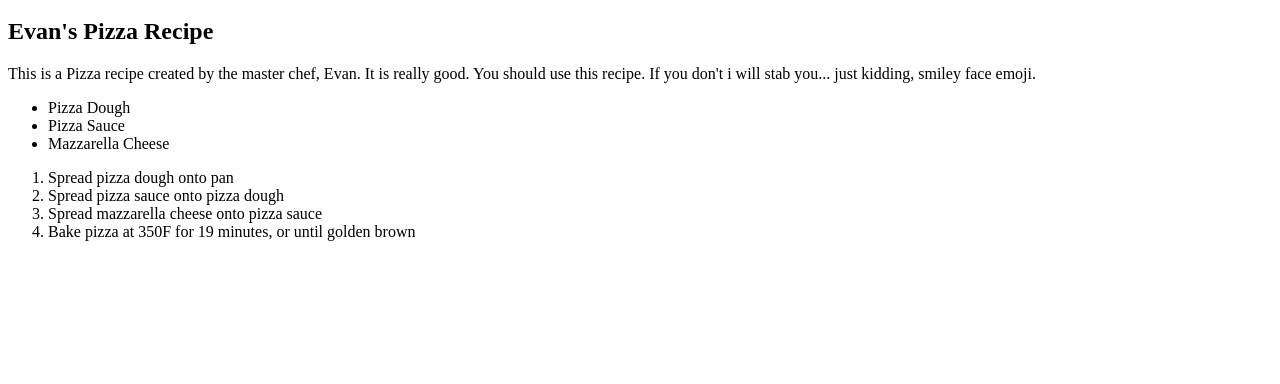
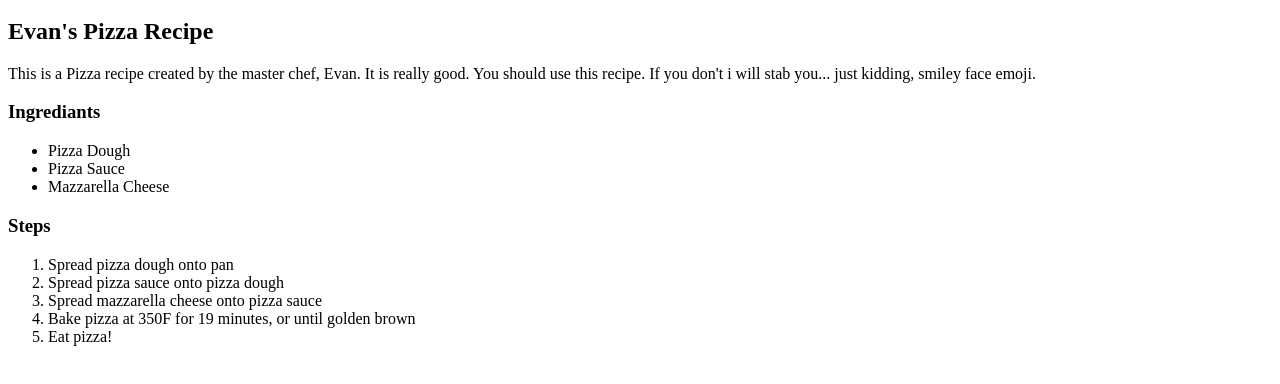
Before and after one commit to coughner/odin-recipes, a plain HTML site: page recipes/pizza.html in a window 1280 px wide. Shown: the part 100-484 px from the top of the page. Drawn offline with Linux system fonts and the light colour scheme.

Commit message:
Add headers to ingrediants and steps.

```diff
--- a/recipes/pizza.html
+++ b/recipes/pizza.html
@@ -19,17 +19,22 @@
         If you don't i will stab you... just kidding, smiley face emoji.
     </p>
 
+    <h3>Ingrediants</h3>
+
     <ul>
         <li>Pizza Dough</li>
         <li>Pizza Sauce</li>
         <li>Mazzarella Cheese</li>
     </ul>
 
+    <h3>Steps</h3>
+
     <ol>
         <li>Spread pizza dough onto pan</li>
         <li>Spread pizza sauce onto pizza dough</li>
         <li>Spread mazzarella cheese onto pizza sauce</li>
         <li>Bake pizza at 350F for 19 minutes, or until golden brown</li>
+        <li>Eat pizza!</li>
     </ol>
 </body>
 </html>
```
